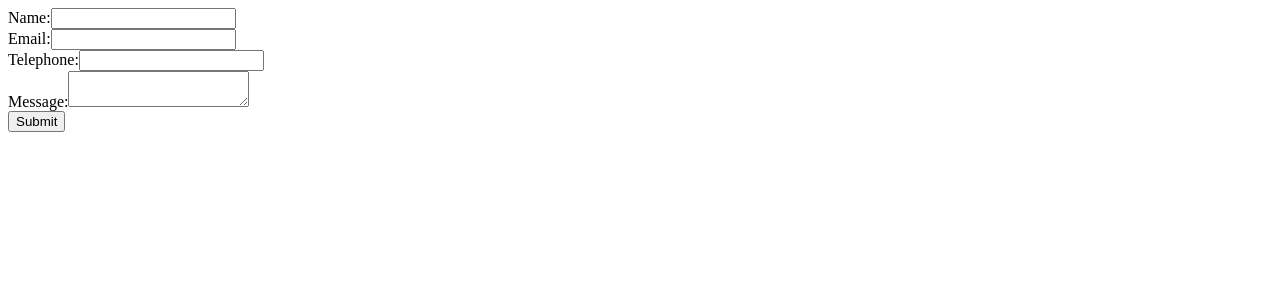
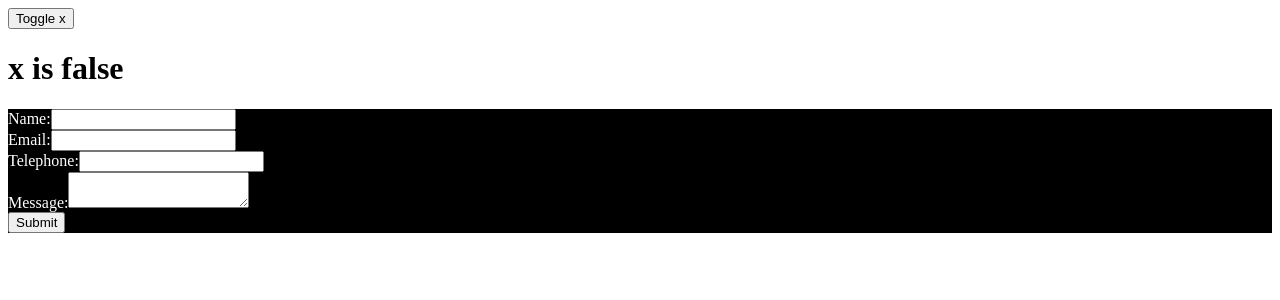
Before and after one commit to BasharAlwarad/reactFundamentals, a React (Vite) app: page / in a window 1280 px wide. Shown: the top 300 px of the page. Built offline with nearby package versions, Linux system fonts and the light colour scheme; the HTML template or start-up script is replaced by a standard one.

Commit message:
handelchange

```diff
--- a/src/App.jsx
+++ b/src/App.jsx
@@ -1,6 +1,9 @@
 import { useState } from 'react';
 
 function App() {
+  const [x, setX] = useState(false);
+  x && console.log('x is true');
+
   const [form, setForm] = useState({
     name: '',
     email: '',
@@ -31,7 +34,9 @@ function App() {
 
   return (
     <div>
-      <form onSubmit={handleSubmit}>
+      <button onClick={() => setX(!x)}>Toggle x</button>
+      <h1> {x ? 'x is true' : 'x is false'} </h1>
+      <form onSubmit={handleSubmit} className={x ? 'light' : 'dark'}>
         <div>
           <label>Name:</label>
           <input type="text" name="name" onChange={handelChange} />
--- a/src/index.css
+++ b/src/index.css
@@ -0,0 +1,8 @@
+.dark {
+  background-color: black;
+  color: white;
+}
+.light {
+  background-color: white;
+  color: black;
+}
```
